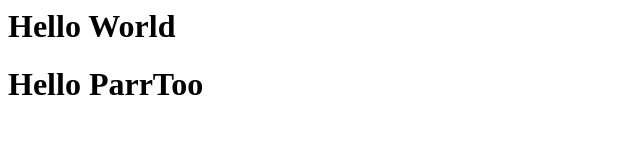
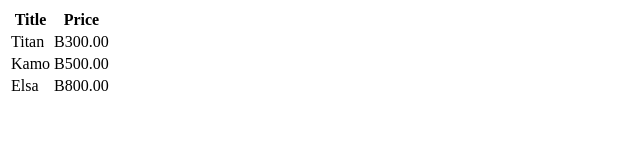
Before and after one commit to com1lc/myServer3, a website: page public/index.html in a window 1280 px wide. Shown: the whole page, without its empty margins (0-640 px from the left). Drawn offline with nearby package versions, Linux system fonts and the light colour scheme.

Commit message:
เพิ่มส่วนแสดงตาราง และดึงข้อมูลจาก app.js มาแสดงในตารางนั้น

```diff
--- a/public/index.html
+++ b/public/index.html
@@ -1,23 +1,22 @@
- <html>
+ <html ng-app="myApp">
  <head>
- 	<title>Hello</title>
-	<script type="text/javascript" src="lib/angular/angular.js"></script>
-	<script type="text/javascript" src="js/app.js"></script>
+ 		<script type="text/javascript" src="lib/angular/angular.js"></script>
+ 		<script type="text/javascript" src="js/app.js"></script>
+ 		<title>Hello</title>
  </head>
- <body>
- 	<h1>Hello World</h1>
+ <body ng-controller="mainCtrl">
+		<table>
+			<thead>
+				<th>Title</th>
+				<th>Price</th>
+			</thead>
+
+			<tbody>
+				<tr ng-repeat="book in books">
+					<td>{{book.title}}</td>
+					<td>{{book.price | currency:'B'}}</td>
+				</tr>
+			</tbody>
+		</table>
  </body>
  </html>
-
-<html ng-app="myApp">
- <head>
- 		<script type="text/javascript" src="lib/angular/angular.js"></script>
-		<script type="text/javascript" src="js/app.js"></script>
-
- 		<title>Hello</title>
- </head>
-
-<body ng-controller="mainCtrl">
-		<h1>Hello {{name}}</h1>
- </body>
- </html>
--- a/public/js/app.js
+++ b/public/js/app.js
@@ -1,4 +1,8 @@
 angular.module("myApp", [])
-.controller('mainCtrl', function($scope){
-	$scope.name = 'ParrToo';
-})
+ .controller('mainCtrl', function($scope){
+	$scope.books = [
+		{title: 'Titan', price: 300},
+		{title: 'Kamo', price: 500},
+		{title: 'Elsa', price: 800}
+	];
+ })
```
